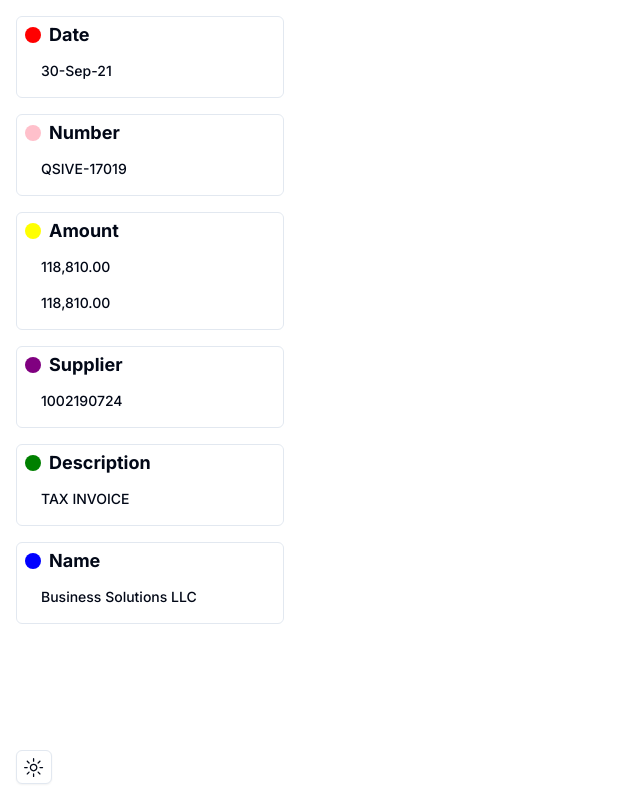
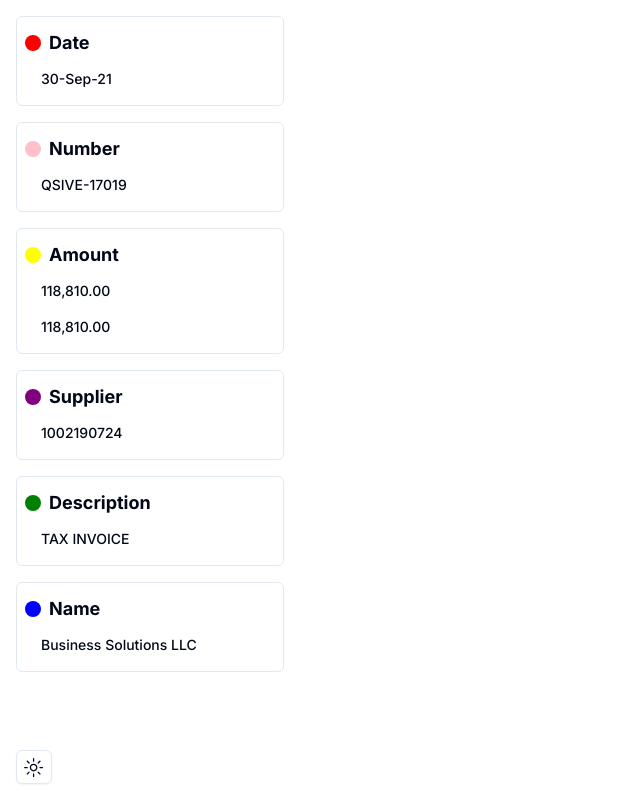
Before and after one commit to Mhmod-Hsn/p-assessment, a Next.js app: page / in a window 1280 px wide. Shown: the whole page, without its empty margins (0-640 px from the left). Built offline with nearby package versions, Linux system fonts and the light colour scheme.

Commit message:
sidebar fixes

```diff
--- a/src/components/Sidebar.tsx
+++ b/src/components/Sidebar.tsx
@@ -40,15 +40,13 @@ export const Sidebar = memo(() => {
               border
               rounded-md
               mb-4
-              ps-2
-              hover:dark:bg-slate-600
-              pb-2
+              p-2
               '
 						>
 							{BoxClassTitle(key)}
 
 							{groupedBoxes[key].map((box, index) => (
-								<BoxItems key={index} {...box} />
+								<BoxItem key={index} {...box} />
 							))}
 						</div>
 					);
@@ -97,7 +95,7 @@ const BoxClassTitle = (key: string) => {
 		</div>
 	);
 };
-const BoxItems = (box: TBox, index: number) => {
+const BoxItem = (box: TBox, index: number) => {
 	const { activeBox, setActiveBox } = useBoxesStore((state) => state);
 
 	const onClickHandler = (box: TBox) => {
```
